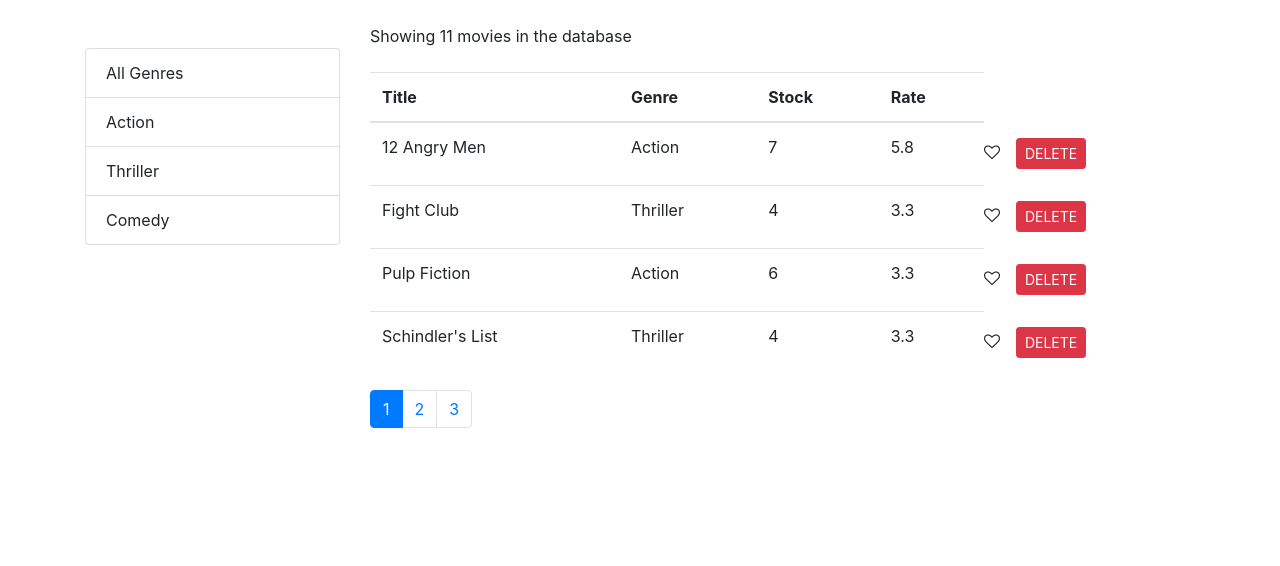
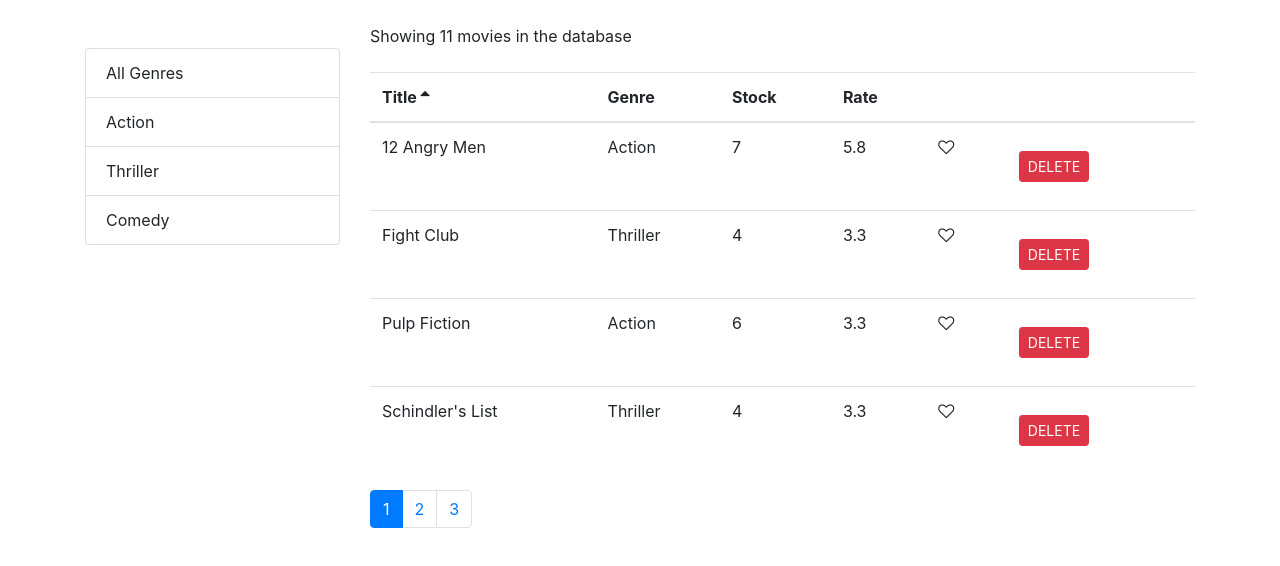
Before and after one commit to ajayJayapalan/REACT_MOSH, a React (Create React App) app in the folder vidly/: page /movies in a window 1280 px wide. Shown: the top 566 px of the page. Built offline with nearby package versions, Linux system fonts and the light colour scheme.

Commit message:
Refactoring

```diff
--- /dev/null
+++ b/vidly/src/common/table.jsx
@@ -0,0 +1,20 @@
+import React from "react";
+import TableHeader from './tableHeader';
+import TableBody from './tableBody';
+
+const Table =({ columns, sortColumn, onSort, data} ) => {
+
+    return (
+      <table className="table">
+        <TableHeader
+          columns={columns}
+          sortColumn={sortColumn}
+          onSort={onSort}
+        />
+        <TableBody data={data} columns={columns} />
+      </table>
+    );
+
+}
+
+export default Table;
--- /dev/null
+++ b/vidly/src/common/tableBody.jsx
@@ -0,0 +1,36 @@
+import React, { Component } from "react";
+import _ from "lodash";
+
+class TableBody extends Component {
+  renderCell = (item, column) => {
+    if (column.content) return column.content(item);
+
+    return _.get(item, column.path);
+  };
+
+  createKey = (item, column) => {
+    return item._id + (column.path || column.key);
+  };
+
+  render() {
+    const { data, columns } = this.props;
+
+    return (
+      <>
+        <tbody>
+          {data.map((item) => (
+            <tr key={item._id}>
+              {columns.map((column) => (
+                <td key={this.createKey(item, column)}>
+                  {this.renderCell(item, column)}
+                </td>
+              ))}
+            </tr>
+          ))}
+        </tbody>
+      </>
+    );
+  }
+}
+
+export default TableBody;
--- /dev/null
+++ b/vidly/src/common/tableHeader.jsx
@@ -0,0 +1,45 @@
+import React, { Component } from "react";
+
+// columns: array
+// sortColumn: object
+// onSort: function
+
+class TableHeader extends Component {
+  raiseSort = (path) => {
+    const sortColumn = { ...this.props.sortColumn };
+    if (sortColumn.path === path)
+      sortColumn.order = sortColumn.order === "asc" ? "desc" : "asc";
+    else {
+      sortColumn.path = path;
+      sortColumn.order = "asc";
+    }
+    this.props.onSort(sortColumn);
+  };
+
+  renderSortIcon = (column) => {
+    const { sortColumn } = this.props;
+    if (column.path !== sortColumn.path) return null;
+    if (sortColumn.order === "asc") return <i className="fa fa-sort-asc" />;
+    return <i className="fa fa-sort-desc" />;
+  };
+
+  render() {
+    return (
+      <thead>
+        <tr>
+          {this.props.columns.map((column) => (
+            <th
+              className="clickable"
+              key={column.path || column.key}
+              onClick={() => this.raiseSort(column.path)}
+            >
+              {column.label} {this.renderSortIcon(column)}
+            </th>
+          ))}
+        </tr>
+      </thead>
+    );
+  }
+}
+
+export default TableHeader;
--- a/vidly/src/components/movies.jsx
+++ b/vidly/src/components/movies.jsx
@@ -43,11 +43,10 @@
   };
 
   handleSort = (sortColumn) => {
-
     this.setState({ sortColumn });
   };
 
-  render() {
+  getPageData = () => {
     const {
       currentPage,
       selectedGenre,
@@ -64,8 +63,16 @@
     const sorted = _.orderBy(filtered, [sortColumn.path], [sortColumn.order]);
     const movies = paginate(sorted, currentPage, pageSize);
 
+    return { totalCount: filtered.length, data: movies };
+  };
+
+  render() {
+    const { currentPage, pageSize } = this.state;
+
     if (this.state.movies.length === 0)
       return <p className="my-4">There are no movies in the database</p>;
+
+    const { totalCount, data } = this.getPageData();
 
     return (
       <>
@@ -80,17 +87,16 @@
             />
           </div>
           <div className="col">
-            <p className="my-4">
-              Showing {filtered.length} movies in the database
-            </p>
+            <p className="my-4">Showing {totalCount} movies in the database</p>
             <MoviesTable
-              movies={movies}
+              sortColumn={this.state.sortColumn}
+              movies={data}
               onLike={this.handleLike}
               onDelete={this.handleDelete}
               onSort={this.handleSort}
             />
             <Pagination
-              itemsCount={filtered.length}
+              itemsCount={totalCount}
               currentPage={currentPage}
               pageSize={pageSize}
               onPageChange={this.handlePageChange}
--- a/vidly/src/components/moviesTable.jsx
+++ b/vidly/src/components/moviesTable.jsx
@@ -1,62 +1,43 @@
 import React, { Component } from "react";
 import Like from "./like";
+import Table from "./../common/table";
 
 class MoviesTable extends Component {
-  raiseSort = (path) => {
-    const sortColumn = { ...this.props.sortColumn };
-    if (sortColumn.path === path)
-      sortColumn.order = sortColumn.order === "asc" ? "desc" : "asc";
-    else {
-      sortColumn.path = path;
-      sortColumn.order = "asc";
-    }
-    this.props.onSort(sortColumn);
-  };
+  columns = [
+    { path: "title", label: "Title" },
+    { path: "genre.name", label: "Genre" },
+    { path: "numberInStock", label: "Stock" },
+    { path: "dailyRentalRate", label: "Rate" },
+    {
+      key: "like",
+      content: (movie) => (
+        <Like onPress={() => this.props.onLike(movie)} liked={movie.liked} />
+      ),
+    },
+    {
+      key: "delete",
+      content: (movie) => (
+        <button
+          onClick={() => {
+            this.props.onDelete(movie._id);
+          }}
+          className="btn btn-danger btn-sm m-3"
+        >
+          DELETE
+        </button>
+      ),
+    },
+  ];
 
   render() {
-    const { movies, onDelete, onLike } = this.props;
+    const { movies, onSort, sortColumn } = this.props;
 
-    return (
-      <table className="table">
-        <thead>
-          <tr>
-            <th onClick={() => this.raiseSort("title")} scope="col">
-              Title
-            </th>
-            <th onClick={() => this.raiseSort("genre.name")} scope="col">
-              Genre
-            </th>
-            <th onClick={() => this.raiseSort("numberInStock")} scope="col">
-              Stock
-            </th>
-            <th onClick={() => this.raiseSort("dailyRentalRate")} scope="col">
-              Rate
-            </th>
-          </tr>
-        </thead>
-        <tbody>
-          {movies.map((i) => {
-            return (
-              <tr key={i._id}>
-                <td>{i.title}</td>
-                <td>{i.genre.name}</td>
-                <td>{i.numberInStock}</td>
-                <td>{i.dailyRentalRate}</td>
-                <Like onPress={() => onLike(i)} liked={i.liked} id={i._id} />
-                <button
-                  onClick={() => {
-                    onDelete(i._id);
-                  }}
-                  className="btn btn-danger btn-sm m-3"
-                >
-                  DELETE
-                </button>
-              </tr>
-            );
-          })}
-        </tbody>
-      </table>
-    );
+    return <Table
+      columns={this.columns}
+      data={movies}
+      sortColumn={sortColumn}
+      onSort={onSort}
+    />;
   }
 }
 
--- a/vidly/src/index.css
+++ b/vidly/src/index.css
@@ -11,3 +11,7 @@
   font-family: source-code-pro, Menlo, Monaco, Consolas, 'Courier New',
     monospace;
 }
+
+.clickable{
+  cursor: pointer;
+}
```
